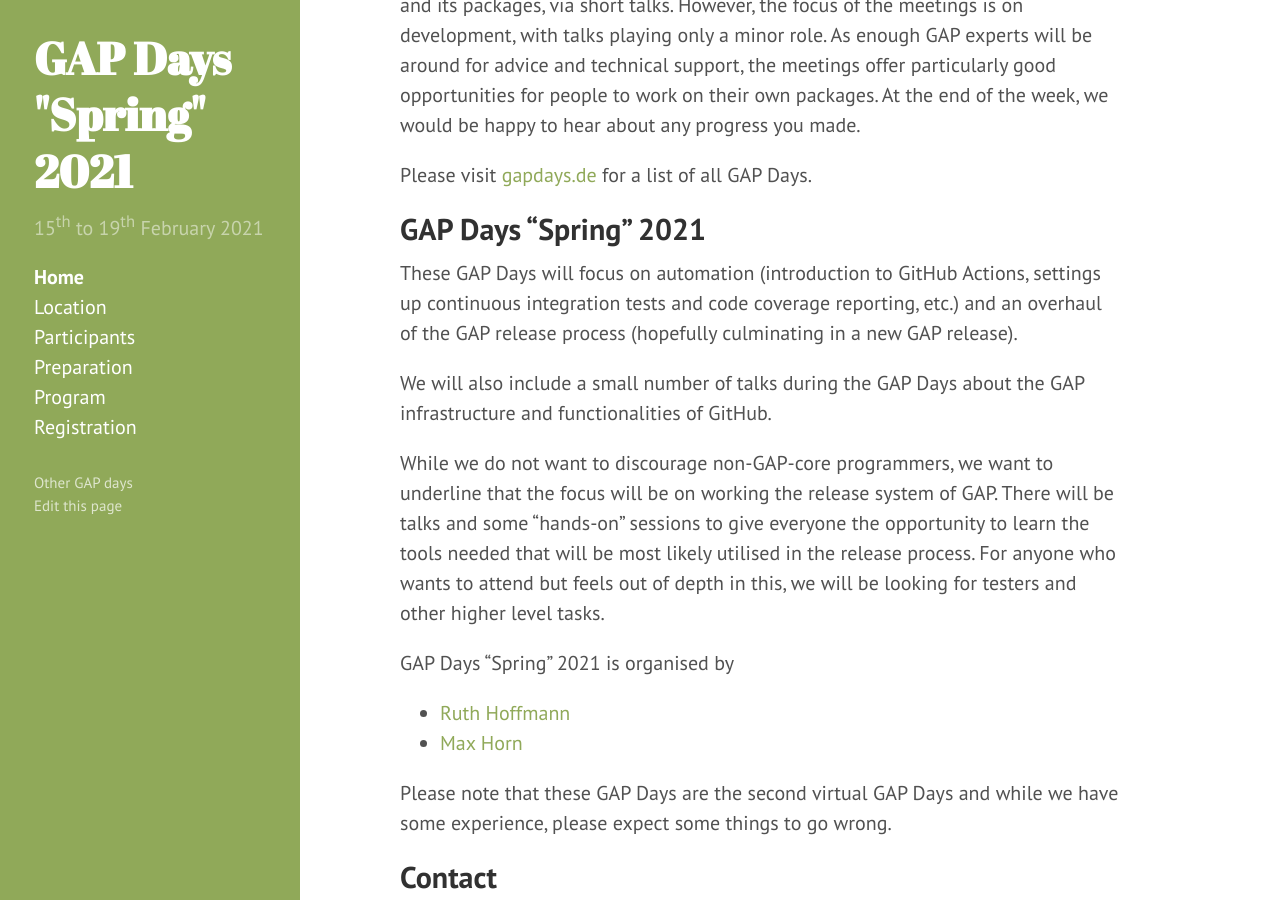
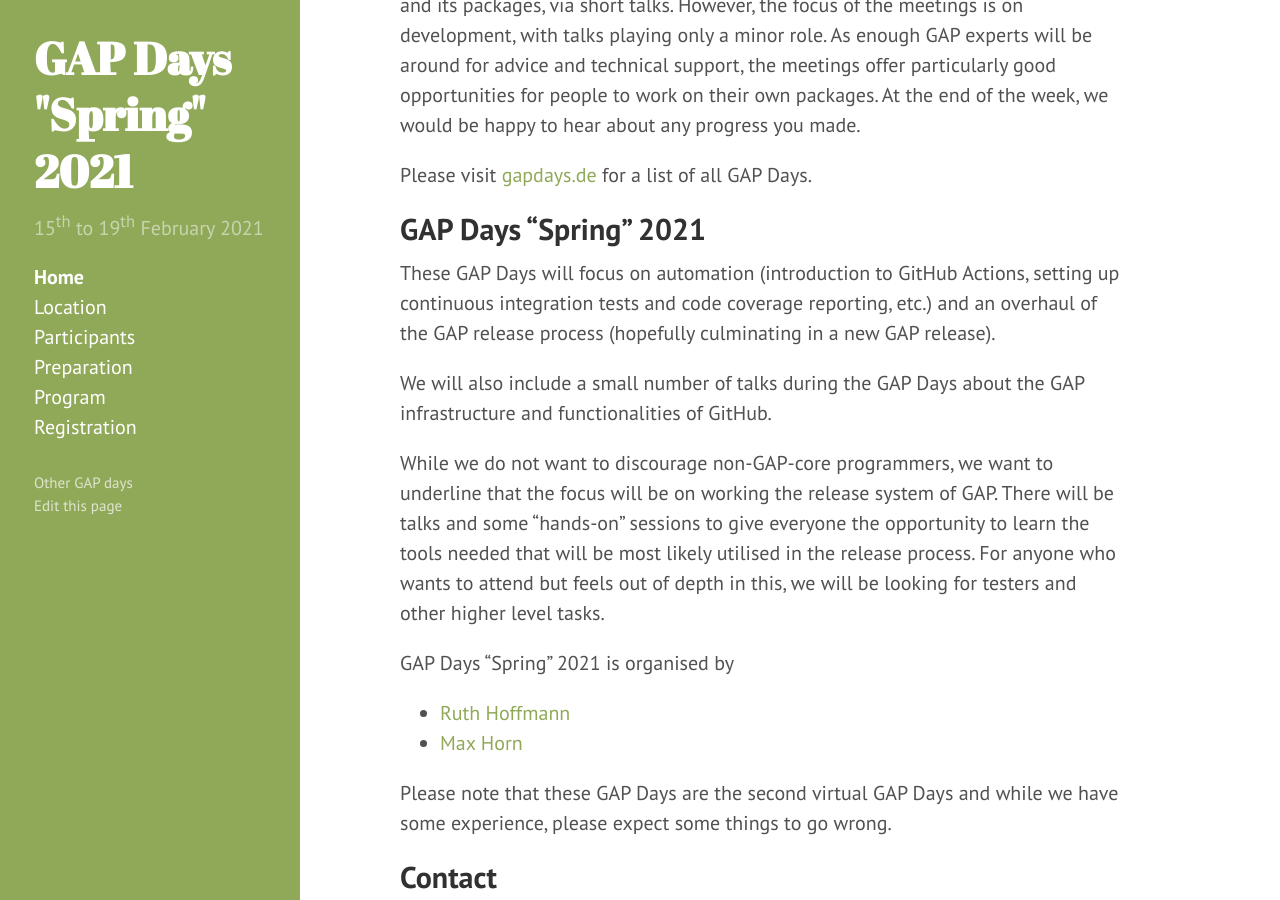
Before and after one commit to gapdays/gapdays2021-spring, a Jekyll site: the page built from index.md, in a window 1280 px wide and 900 px high, scrolled down 504 px. Built offline with Jekyll 4.4.1, drawn with Linux system fonts in a browser that asks for light colours.

Commit message:
fix some typos

```diff
--- a/index.md
+++ b/index.md
@@ -25,7 +25,7 @@ Please visit [gapdays.de](https://www.gapdays.de) for a list of all GAP Days.
 
 ## {{ site.title }}
 
-These GAP Days will focus on automation (introduction to GitHub Actions, settings up continuous integration tests and code coverage reporting, etc.) and an overhaul of the GAP release process (hopefully culminating in a new GAP release).
+These GAP Days will focus on automation (introduction to GitHub Actions, setting up continuous integration tests and code coverage reporting, etc.) and an overhaul of the GAP release process (hopefully culminating in a new GAP release).
 
 We will also include a small number of talks during the GAP Days about the GAP infrastructure and functionalities of GitHub.
 
```
Also changed, not shown: preparation.md (+1 -1 lines).
